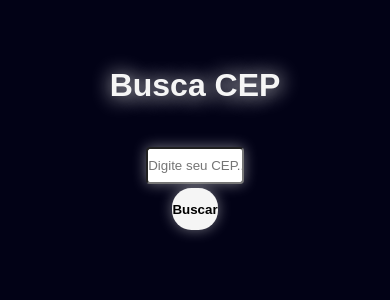
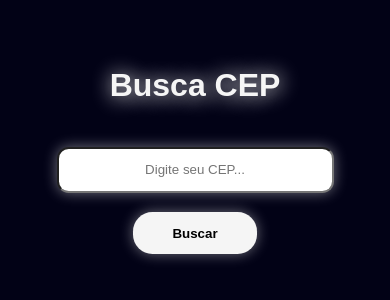
Before and after one commit to antonionetodeveloper/BuscaCEP, a React (Create React App) app: page / in a window 390 px wide. Shown: the part 228-528 px from the top of the page. Built offline with nearby package versions, Linux system fonts and the light colour scheme.

Commit message:
mobile commit

```diff
--- a/public/index.html
+++ b/public/index.html
@@ -1,5 +1,5 @@
 <!DOCTYPE html>
-<html lang="en">
+<html lang="pt-br">
   <head>
     <meta charset="utf-8" />
     <link rel="icon" href="%PUBLIC_URL%/favicon.ico" />
--- a/src/App.js
+++ b/src/App.js
@@ -44,6 +44,7 @@ function App() {
         <input
           className='cepInput'
           type="Text"
+          keyboardtype = 'numeric'
           placeholder='Digite seu CEP...'
           value={input}
           onChange={(event) => inputSet(event.target.value)}
--- a/src/index.css
+++ b/src/index.css
@@ -8,6 +8,7 @@ body{
   color: whitesmoke;
 }
 
+@media only screen and (min-width: 601px){
   .allPage{
     position: relative;
     top: 35vh;
@@ -26,7 +27,6 @@ body{
     flex-direction: column;
     width: 30%;
     gap: 1vw;
-
 
   }.cepInput{
     width: 80%;
@@ -62,3 +62,63 @@ body{
   }.result > h2{
     margin-bottom: 1vw;
   }
+}
+
+
+@media only screen and (max-width: 600px) {
+  .allPage{
+    position: relative;
+    top: 35vh;
+
+    display: flex;
+    align-items: center;
+    flex-direction: column;
+    gap: 5vh;
+  }.allPage > h1{
+    text-shadow: 1px 1px 20px whitesmoke;
+  }
+
+  .input{
+    display: flex;
+    align-items: center;
+    flex-direction: column;
+    width: 80vw;
+    gap: 5vw;
+
+  }.cepInput{
+    width: 70vw;
+    height: 5vh;
+    border-radius: 3vw;
+    text-align: center;
+    box-shadow: 0 0 1em rgb(255 255 255 / 43%);
+  }.buttonSearch{
+    width: 40%;
+    height: 5vh;
+    background-color: whitesmoke;
+    border: 0px;
+    font-family: sans-serif;
+    font-weight: 700;
+    border-radius: 5vw;
+    transition: 0.5s;
+    box-shadow: 0 0 1em rgba(255, 255, 255, 0.431);
+  }.buttonSearch:hover{
+    background-color: rgb(97, 97, 231);
+    color: whitesmoke;
+    cursor: pointer;
+  }
+
+  .result{
+    display: flex;
+    flex-direction: column;
+    align-items: center;
+    background-color: whitesmoke;
+    color: rgb(2, 2, 22);
+    border-radius: 1vw;
+    padding: 3%;
+    box-shadow: 0 0 1em rgba(255, 255, 255, 0.431);
+    width: 91%;
+    gap: 4vh;
+  }.result > h2{
+    margin-bottom: 1vw;
+  }
+}
```
Also changed, not shown: package.json (line endings or trailing spaces). Lines whose indentation alone changed are shown as unchanged.
